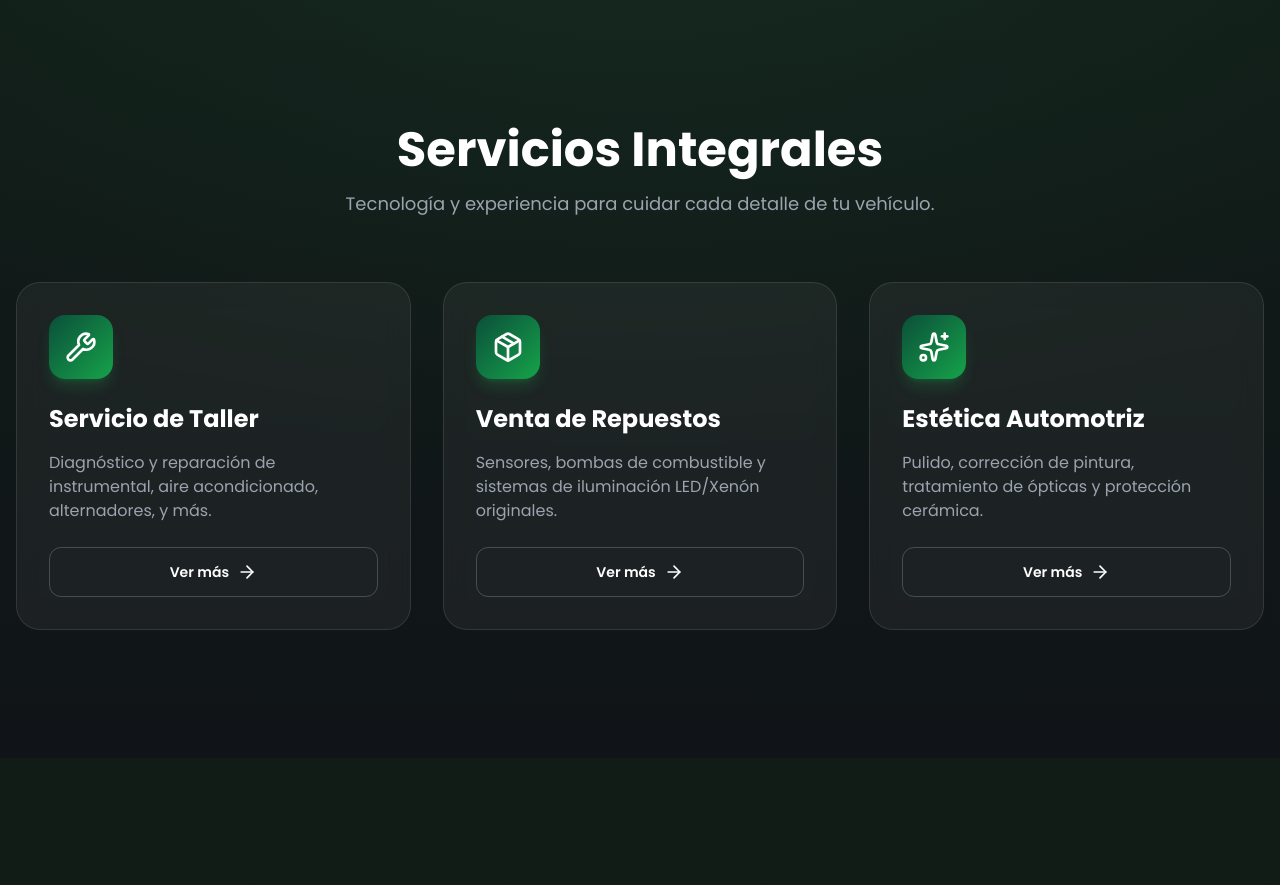
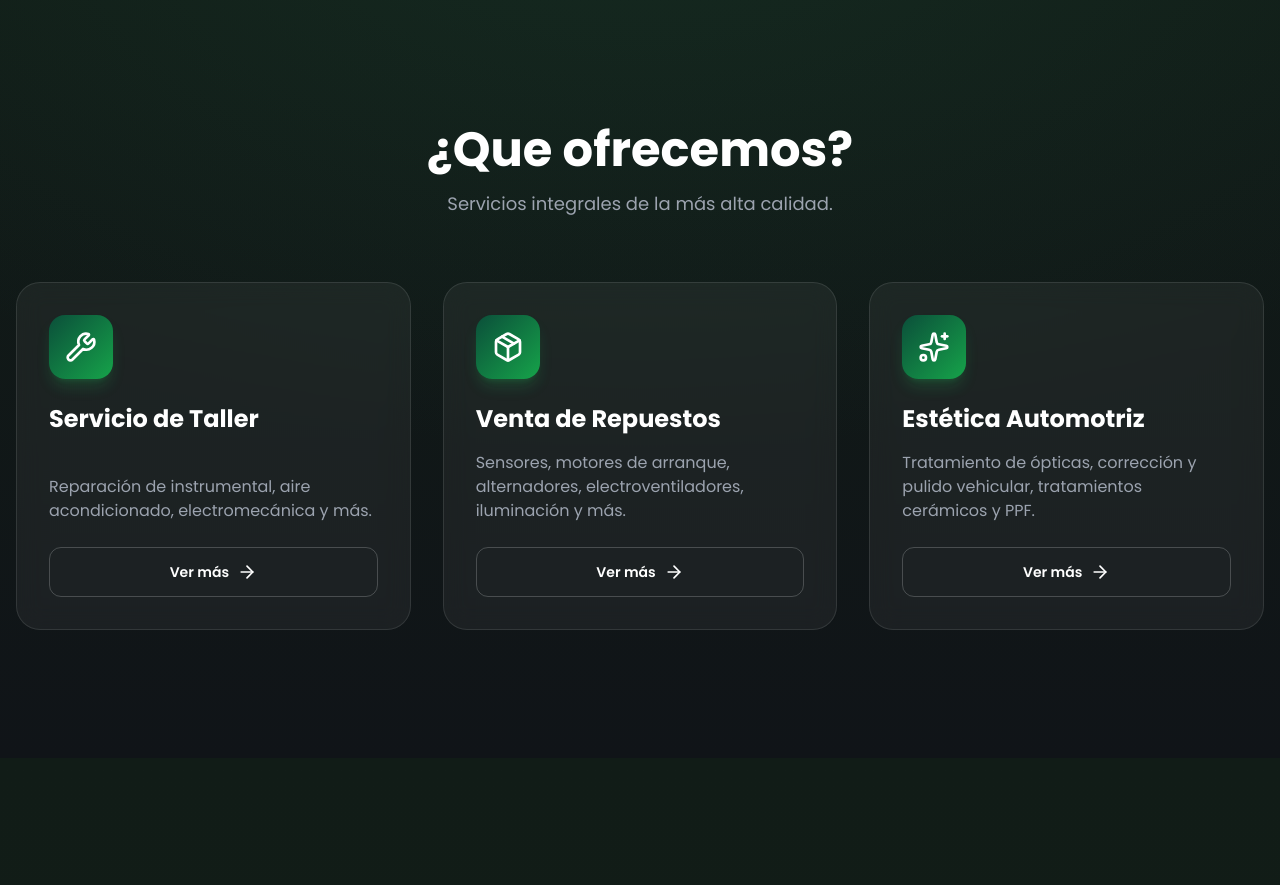
Before and after one commit to Xxtoni7/Micromecanica-Rotania-, a React (Vite) app: page / in a window 1280 px wide. Shown: the part 1740-2625 px from the top of the page. Built offline with nearby package versions, Linux system fonts and the light colour scheme.

Commit message:
Update Services.jsx

```diff
--- a/src/components/Services.jsx
+++ b/src/components/Services.jsx
@@ -3,28 +3,29 @@ import { motion } from 'framer-motion';
 import { useInView } from '../hooks/useInView';
 import { Wrench, Sparkles, Package, ArrowRight } from 'lucide-react';
 import { Button } from './ui/button';
-import { Link } from 'react-router-dom'; // ✅ Necesario para navegación interna
+import { Link } from 'react-router-dom';
 
 const Services = () => {
   const [ref, isInView] = useInView({ threshold: 0.2, once: true });
+  {/* TODDO: agregar tildes mejora de texto */}
 
   const services = [
     {
       icon: Wrench,
       title: 'Servicio de Taller',
-      description: 'Diagnóstico y reparación de instrumental, aire acondicionado, alternadores, y más.',
+      description: 'Reparación de instrumental, aire acondicionado, electromecánica y más.',
       link: '/servicio-taller'
     },
     {
       icon: Package,
       title: 'Venta de Repuestos',
-      description: 'Sensores, bombas de combustible y sistemas de iluminación LED/Xenón originales.',
+      description: 'Sensores, motores de arranque, alternadores, electroventiladores, iluminación y más.',
       link: '/repuestos'
     },
     {
       icon: Sparkles,
       title: 'Estética Automotriz',
-      description: 'Pulido, corrección de pintura, tratamiento de ópticas y protección cerámica.',
+      description: 'Tratamiento de ópticas, corrección y pulido vehicular, tratamientos cerámicos y PPF.',
       link: '/lowcars'
     }
   ];
@@ -52,10 +53,10 @@ const Services = () => {
           className="text-center mb-16"
         >
           <h2 className="text-4xl md:text-5xl font-bold text-white mb-4">
-            Servicios Integrales
+            ¿Que ofrecemos?
           </h2>
           <p className="text-lg text-gray-400 max-w-2xl mx-auto">
-            Tecnología y experiencia para cuidar cada detalle de tu vehículo.
+            Servicios integrales de la más alta calidad.
           </p>
         </motion.div>
 
```
